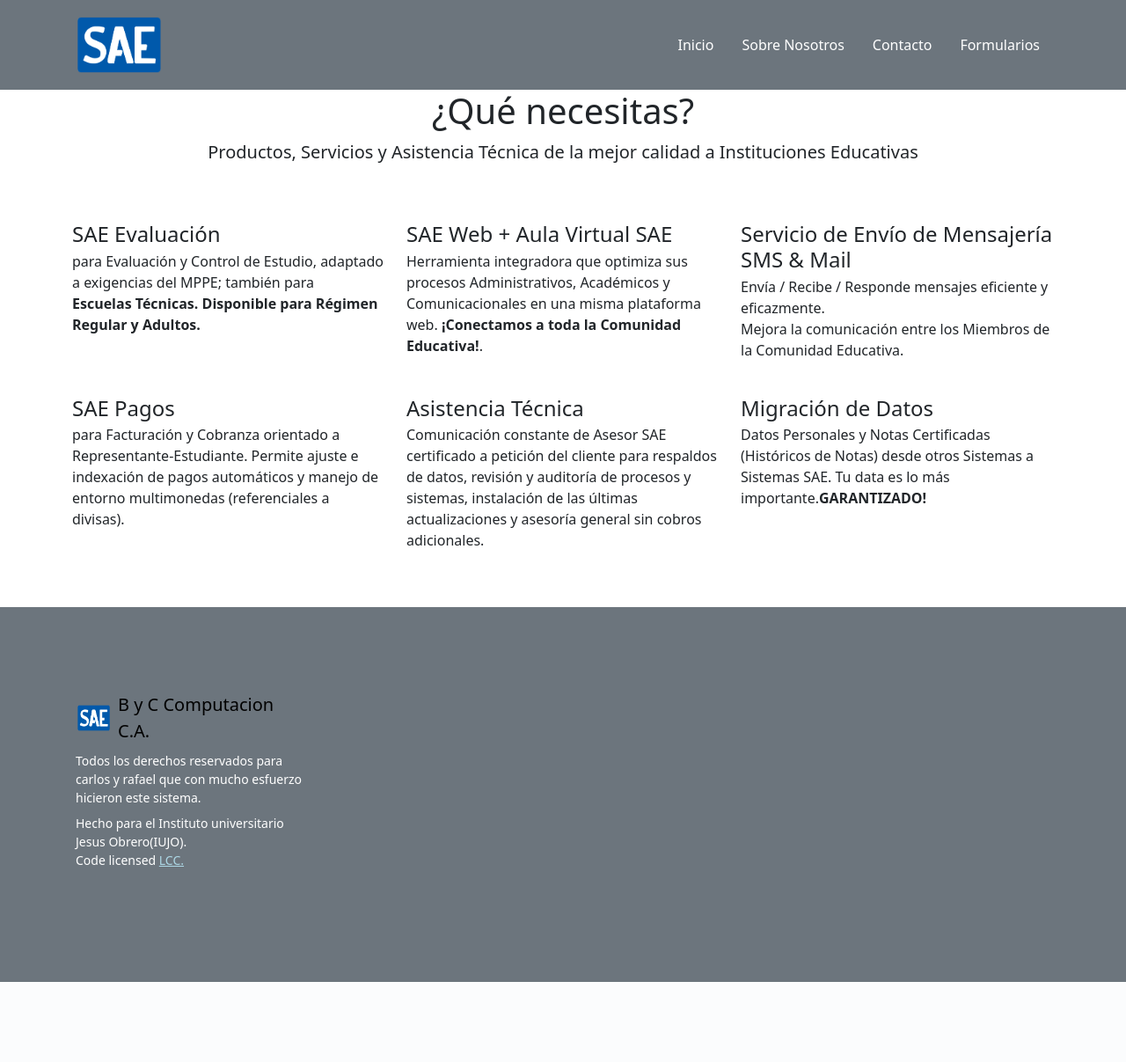
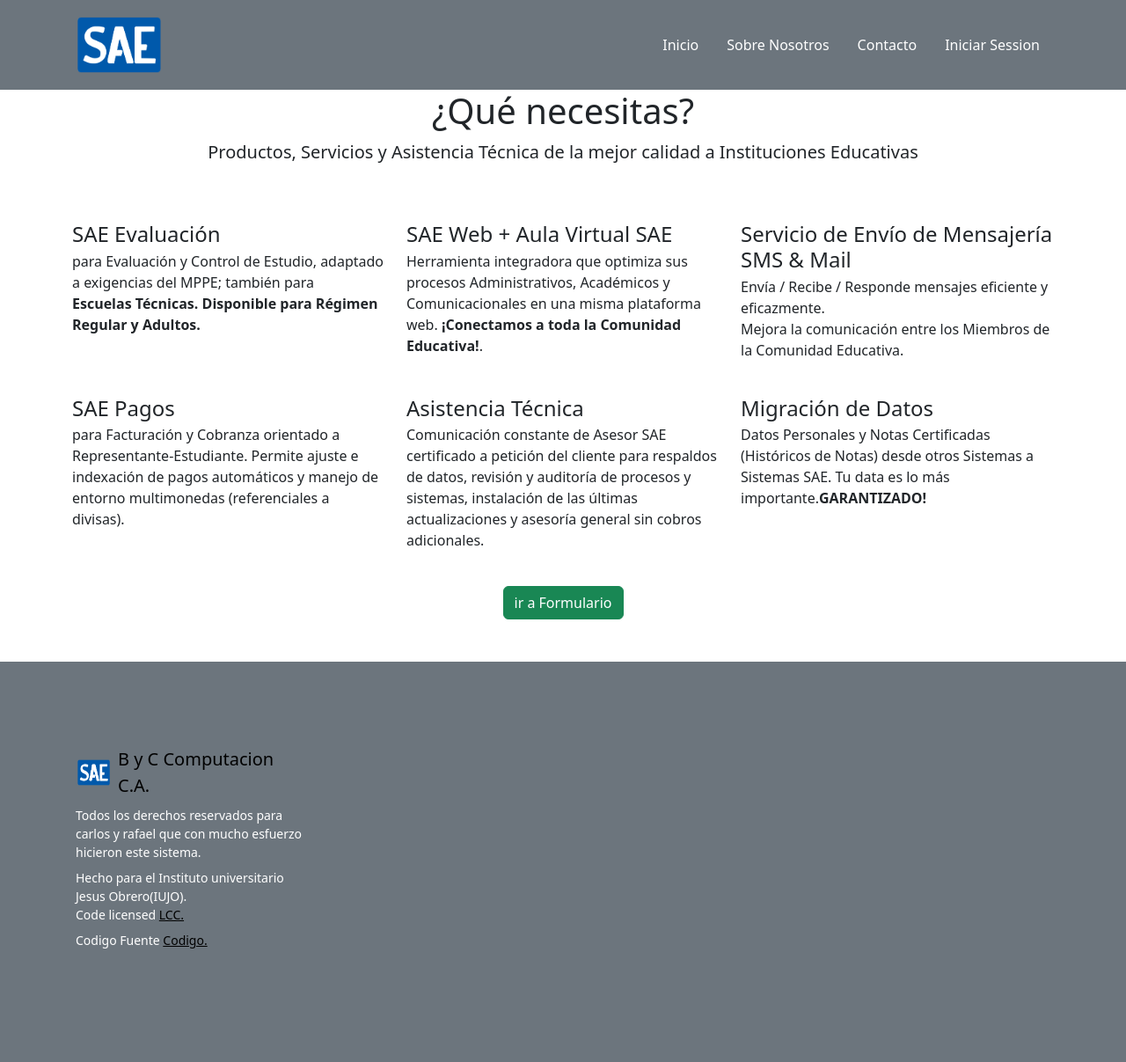
Before and after one commit to sukkoy298/proyectoSae, a PHP site: page / in a window 1280 px wide. Shown: the whole page at 88% size. Before the commit the page ends 1116 px from the top, so only its background shows below. Run offline with PHP 8.4, Linux system fonts and the light colour scheme.

Commit message:
inicio de seccion
se agrego el inicio de seccion.php para integrar la parte del programador y la vista de la institucion

```diff
--- a/css/styles.css
+++ b/css/styles.css
@@ -3,5 +3,5 @@
 }
 
 a{
-    color: lightblue;
+    color: black;
 }
--- a/index.html
+++ b/index.html
@@ -26,7 +26,7 @@
                         <a class="nav-link text-white" href="#contacto">Contacto</a>
                     </li>
                     <li class="nav-item">
-                        <a class="nav-link text-white" href="#formularios">Formularios</a>
+                        <a class="nav-link text-white" href="inicioSession.php">Iniciar Session</a>
                     </li>
                 </ul>
             </nav>
@@ -119,6 +119,14 @@
     </div>
     </div>
 
+    <div class="container ">
+        <div class="row mt-4 text-center">
+            <div>
+            <button type="button" class="btn btn-success"><a class="text-decoration-none text-white" href="formularioClientes.html">ir a Formulario</a></button>
+            </div>
+        </div>
+    </div>
+
     <!--pie de pagina-->
 
     <footer class="bg-secondary py-4 py-md-5 mt-5">
@@ -133,7 +141,8 @@
                 <li class="mb-2">Todos los derechos reservados para carlos y rafael que con mucho esfuerzo hicieron este sistema.</li>
                 <li class="md-2">Hecho para el Instituto universitario Jesus Obrero(IUJO).</li>
                 <li class="mb-2">Code licensed <a href="https://github.com/sukkoy298/proyectoSae/blob/main/README.md" target="_blank" rel="license noopener">LCC.</a></li>
-              </ul>
+                <li class="mb-2">Codigo Fuente <a href="https://github.com/sukkoy298/proyectoSae" target="_blank" rel="license noopener">Codigo.</a></li>
+            </ul>
             </div>
         </div>
       </footer>
```
Also changed, not shown: inicioSession.php (added, +20 -0 lines).
